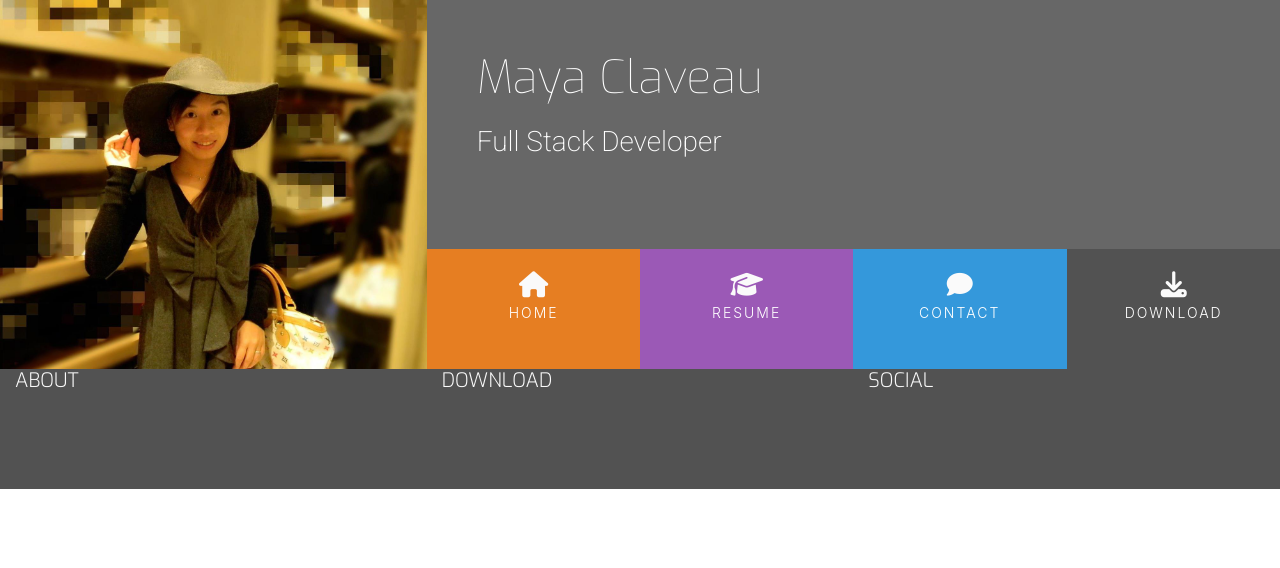
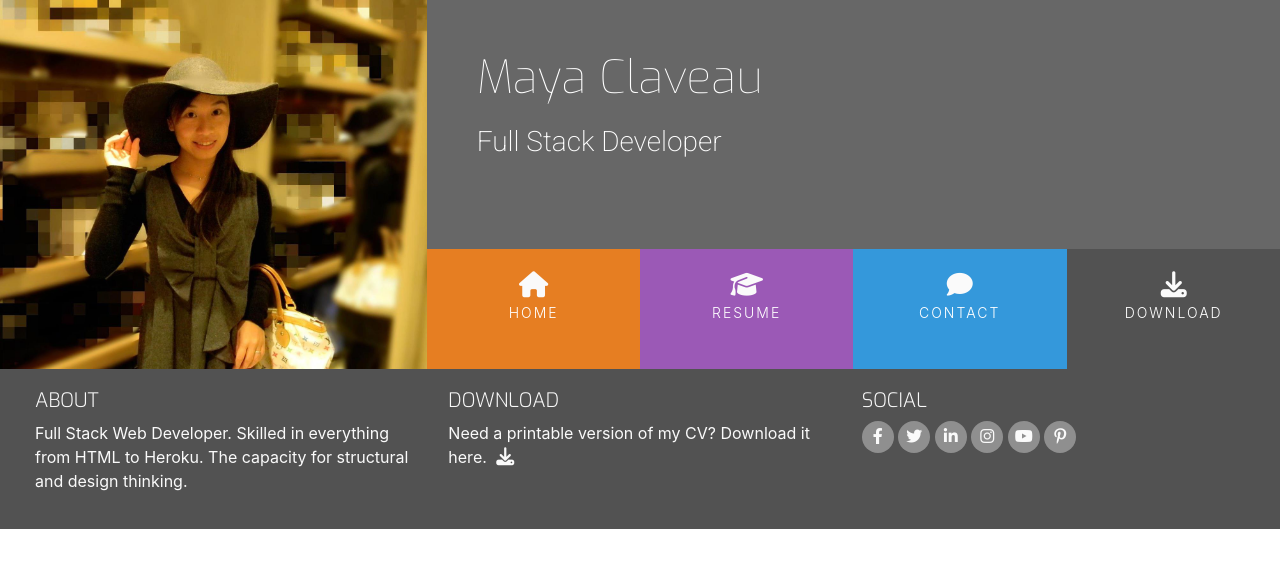
Before and after one commit to Maya-Claveau/Resume-Project, a plain HTML site: page index.html in a window 1280 px wide. Drawn offline with nearby package versions, Linux system fonts and the light colour scheme.

Commit message:
Add footer content

```diff
--- a/assets/css/style.css
+++ b/assets/css/style.css
@@ -36,6 +36,10 @@ h1, h2, h3, h4 {
     font-family: "Exo", sans-serif;
     font-weight: 300;
     color: #fafafa;
+}
+
+.inline-block {
+    display: inline-block;
 }
 
 /* ------------------------------------Heading */
@@ -138,3 +142,44 @@ footer {
     min-height: 120px;
     margin: 0;
 }
+
+.cv-pdf i {
+    font-size: 18px;
+    color: #fafafa;
+    text-align: center;
+    padding-left: 5px;
+    transition: all 0.35s ease-in-out;
+    -moz-transition: all 0.35s ease-in-out;
+    -webkit-transition: all 0.35s ease-in-out;
+    -o-transition: all 0.35s ease-in-out;
+}
+
+.cv-pdf i:hover {
+    color: #e84610;
+}
+
+.social-links {
+    padding-bottom: 15px;
+}
+
+.social-links li a i {
+    width: 32px;
+    height: 32px;
+    padding: 12px 0;
+    border-radius: 50%;
+    line-height: 7px;
+    text-align: center;
+    color: #fafafa;
+    background: #8f8f8f;
+    -moz-transition: all 0.35s ease-in-out;
+    -webkit-transition: all 0.35s ease-in-out;
+    -o-transition: all 0.35s ease-in-out;
+}
+
+.social-links li a i:hover {
+    background-color: #e84610;
+}
+
+#footer-details {
+    padding: 20px;
+}
--- a/index.html
+++ b/index.html
@@ -1,15 +1,22 @@
 <!DOCTYPE html>
 <html lang="en">
+
 <head>
     <meta charset="UTF-8">
     <meta http-equiv="X-UA-Compatible" content="IE=edge">
     <meta name="viewport" content="width=device-width, initial-scale=1.0">
-    <link rel="stylesheet" href="https://cdn.jsdelivr.net/npm/bootstrap@4.2.1/dist/css/bootstrap.min.css" integrity="sha384-GJzZqFGwb1QTTN6wy59ffF1BuGJpLSa9DkKMp0DgiMDm4iYMj70gZWKYbI706tWS" crossorigin="anonymous">
-    <link rel="stylesheet" href="https://cdnjs.cloudflare.com/ajax/libs/font-awesome/6.1.0/css/all.min.css" integrity="sha512-10/jx2EXwxxWqCLX/hHth/vu2KY3jCF70dCQB8TSgNjbCVAC/8vai53GfMDrO2Emgwccf2pJqxct9ehpzG+MTw==" crossorigin="anonymous" referrerpolicy="no-referrer" />
-    <link rel="stylesheet" href="https://cdnjs.cloudflare.com/ajax/libs/hover.css/2.3.1/css/hover-min.css" integrity="sha512-csw0Ma4oXCAgd/d4nTcpoEoz4nYvvnk21a8VA2h2dzhPAvjbUIK6V3si7/g/HehwdunqqW18RwCJKpD7rL67Xg==" crossorigin="anonymous" referrerpolicy="no-referrer" />
+    <link rel="stylesheet" href="https://cdn.jsdelivr.net/npm/bootstrap@4.2.1/dist/css/bootstrap.min.css"
+        integrity="sha384-GJzZqFGwb1QTTN6wy59ffF1BuGJpLSa9DkKMp0DgiMDm4iYMj70gZWKYbI706tWS" crossorigin="anonymous">
+    <link rel="stylesheet" href="https://cdnjs.cloudflare.com/ajax/libs/font-awesome/6.1.0/css/all.min.css"
+        integrity="sha512-10/jx2EXwxxWqCLX/hHth/vu2KY3jCF70dCQB8TSgNjbCVAC/8vai53GfMDrO2Emgwccf2pJqxct9ehpzG+MTw=="
+        crossorigin="anonymous" referrerpolicy="no-referrer" />
+    <link rel="stylesheet" href="https://cdnjs.cloudflare.com/ajax/libs/hover.css/2.3.1/css/hover-min.css"
+        integrity="sha512-csw0Ma4oXCAgd/d4nTcpoEoz4nYvvnk21a8VA2h2dzhPAvjbUIK6V3si7/g/HehwdunqqW18RwCJKpD7rL67Xg=="
+        crossorigin="anonymous" referrerpolicy="no-referrer" />
     <link rel="stylesheet" href="assets/css/style.css">
     <title>Maya Resume</title>
 </head>
+
 <body>
     <header>
         <div class="row no-gutters">
@@ -27,16 +34,20 @@
                     <div class="col">
                         <ul id="nav" class="list-inline menucontainer">
                             <li class="col-6 col-sm-3 ui-menu-color-home list-inline-item menuitem">
-                                <a href="#" class="hvr-sweep-to-bottom"><i class="fa fa-home" aria-hidden="true"></i><span>Home</span></a>
+                                <a href="#" class="hvr-sweep-to-bottom"><i class="fa fa-home"
+                                        aria-hidden="true"></i><span>Home</span></a>
                             </li>
                             <li class="col-6 col-sm-3 ui-menu-color-resume list-inline-item menuitem">
-                                <a href="#" class="hvr-sweep-to-bottom"><i class="fa fa-graduation-cap" aria-hidden="true"></i><span>Resume</span></a>
+                                <a href="#" class="hvr-sweep-to-bottom"><i class="fa fa-graduation-cap"
+                                        aria-hidden="true"></i><span>Resume</span></a>
                             </li>
                             <li class="col-6 col-sm-3 ui-menu-color-contact list-inline-item menuitem">
-                                <a href="#" class="hvr-sweep-to-bottom"><i class="fa-solid fa-comment"></i><span>Contact</span></a>
+                                <a href="#" class="hvr-sweep-to-bottom"><i
+                                        class="fa-solid fa-comment"></i><span>Contact</span></a>
                             </li>
                             <li class="col-6 col-sm-3 ui-menu-color-download list-inline-item menuitem">
-                                <a href="#" class="hvr-sweep-to-bottom"><i class="fa fa-download" aria-hidden="true"></i><span>Download</span></a>
+                                <a href="#" class="hvr-sweep-to-bottom"><i class="fa fa-download"
+                                        aria-hidden="true"></i><span>Download</span></a>
                             </li>
                         </ul>
                     </div>
@@ -48,19 +59,69 @@
 
         </section>
         <footer class="container-fluid">
-        <div class="row">
+            <div id="footer-details" class="row">
                 <div class="col-sm-4">
                     <h5 class="uppercase general-sub">About</h5>
+                    <p class="inline-block">
+                        Full Stack Web Developer. Skilled in everything from HTML to Heroku. The capacity for structural
+                        and design thinking.
+                    </p>
                 </div>
                 <div class="col-sm-4">
                     <h5 class="uppercase general-sub">Download</h5>
+                    <p class="inline-block">
+                        Need a printable version of my CV? Download it here.
+                        <a href="#" target="_blank" class="cv-pdf">
+                            <i class="fa fa-download" aria-hidden="true"></i>
+                            <span class="sr-only">Download link</span>
+                        </a>
+                    </p>
                 </div>
                 <div class="col-sm-4">
                     <h5 class="uppercase general-sub">social</h5>
+                    <ul class="list-inline social-links">
+                        <li class="list-inline-item">
+                            <a href="#" target="_blank">
+                                <i class="fa-brands fa-facebook-f" aria-hidden="true"></i>
+                                <span class="sr-only">Facebook</span>
+                            </a>
+                        </li>
+                        <li class="list-inline-item">
+                            <a href="#" target="_blank">
+                                <i class="fa-brands fa-twitter" aria-hidden="true"></i>
+                                <span class="sr-only">Twitter</span>
+                            </a>
+                        </li>
+                        <li class="list-inline-item">
+                            <a href="#" target="_blank">
+                                <i class="fa-brands fa-linkedin-in" aria-hidden="true"></i>
+                                <span class="sr-only">linkedin</span>
+                            </a>
+                        </li>
+                        <li class="list-inline-item">
+                            <a href="#" target="_blank">
+                                <i class="fa-brands fa-instagram" aria-hidden="true"></i>
+                                <span class="sr-only">Instagram</span>
+                            </a>
+                        </li>
+                        <li class="list-inline-item">
+                            <a href="#" target="_blank">
+                                <i class="fa-brands fa-youtube" aria-hidden="true"></i>
+                                <span class="sr-only">Youtube</span>
+                            </a>
+                        </li>
+                        <li class="list-inline-item">
+                            <a href="#" target="_blank">
+                                <i class="fa-brands fa-pinterest-p" aria-hidden="true"></i>
+                                <span class="sr-only">Pinterest</span>
+                            </a>
+                        </li>
+                    </ul>
                 </div>
             </div>
 
         </footer>
 
 </body>
+
 </html>
```
Lines whose indentation alone changed are shown as unchanged.
